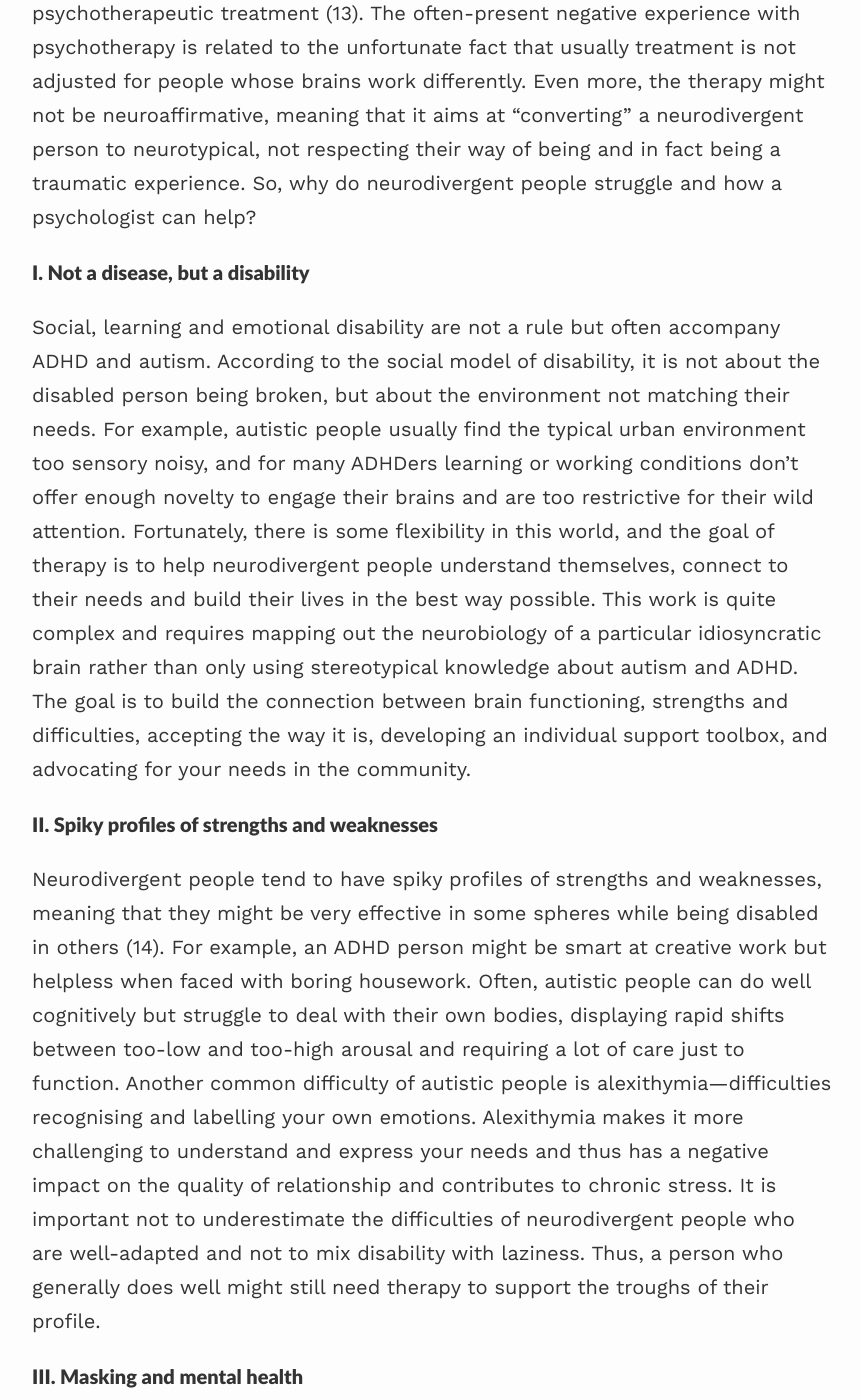
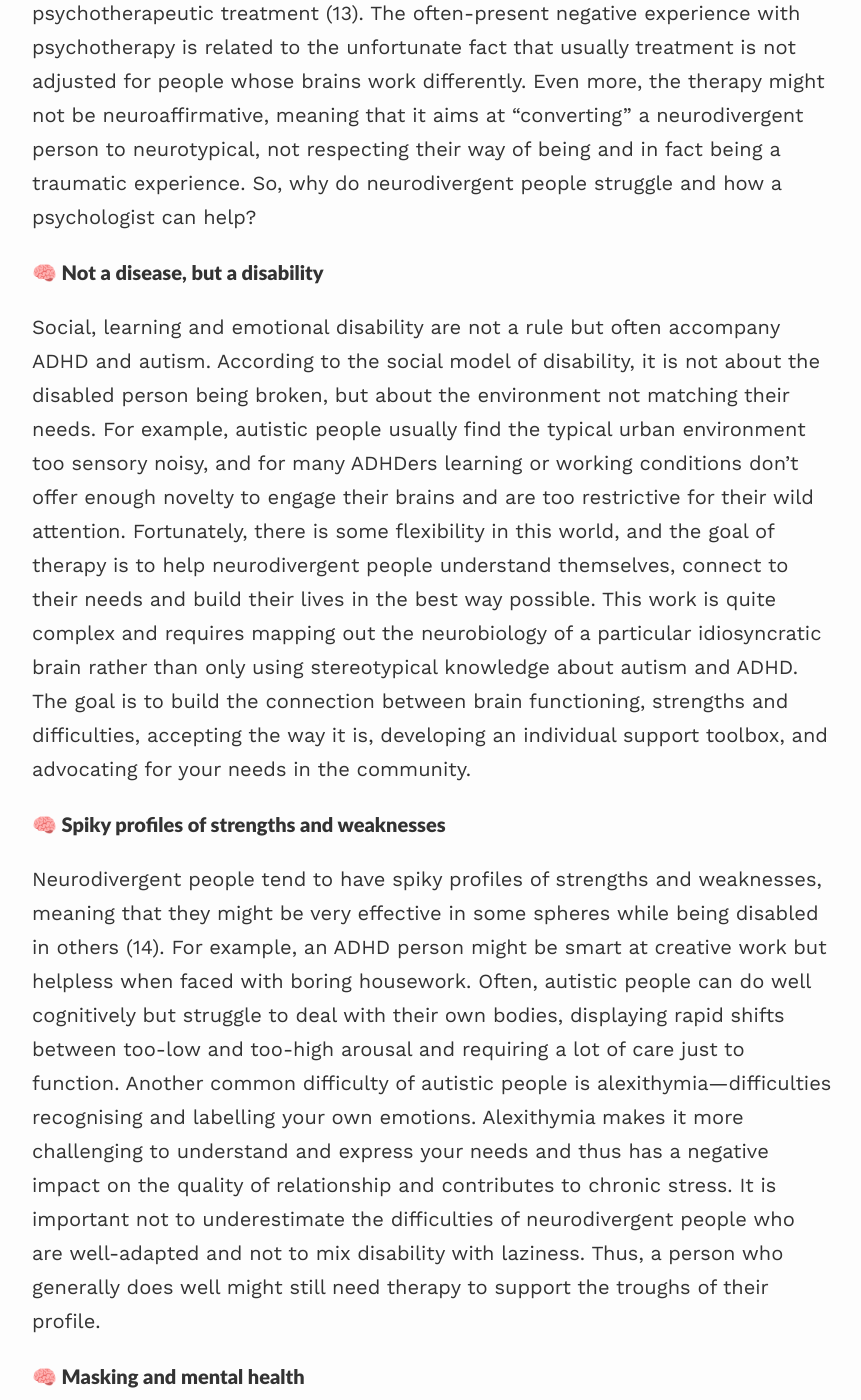
Before and after one commit to dobrushina/dobrushina.github.io, a Jekyll site: the page built from Neurodivergence-Psychotherapy.md, in a window 1280 px wide and 1400 px high, scrolled down 3102 px. Shown: the whole window, without its empty margins (208-1069 px from the left). Built offline with Jekyll 4.4.1, drawn with Linux system fonts in a browser that asks for light colours; nearby versions of some CDN libraries; some of the changed text lies outside the part shown.

Commit message:
Update Neurodivergence-Psychotherapy.md

```diff
--- a/Neurodivergence-Psychotherapy.md
+++ b/Neurodivergence-Psychotherapy.md
@@ -29,23 +29,23 @@ Similarly in ADHD, the frontal lobes show less top-down connections to the lower
 
 Having said that, it would be a mistake to only reassure neurodivergent people that they are OK without offering them help. Up to 80% of autistic and ADHD people have mental conditions such as depression, anxiety disorders, posttraumatic stress (PTSD), eating disorders or substance abuse (9, 10). ADHD and autism are with a 5-fold and 7-fold increased risk of suicide, respectively (11, 12). Neurodivergence is associated with resistance to both pharmacological and psychotherapeutic treatment (13). The often-present negative experience with psychotherapy is related to the unfortunate fact that usually treatment is not adjusted for people whose brains work differently. Even more, the therapy might not be neuroaffirmative, meaning that it aims at “converting” a neurodivergent person to neurotypical, not respecting their way of being and in fact being a traumatic experience. So, why do neurodivergent people struggle and how a psychologist can help?
 
-#### I. Not a disease, but a disability
+#### &#129504; Not a disease, but a disability
 
 Social, learning and emotional disability are not a rule but often accompany ADHD and autism. According to the social model of disability, it is not about the disabled person being broken, but about the environment not matching their needs. For example, autistic people usually find the typical urban environment too sensory noisy, and for many ADHDers learning or working conditions don’t offer enough novelty to engage their brains and are too restrictive for their wild attention. Fortunately, there is some flexibility in this world, and the goal of therapy is to help neurodivergent people understand themselves, connect to their needs and build their lives in the best way possible. This work is quite complex and requires mapping out the neurobiology of a particular idiosyncratic brain rather than only using stereotypical knowledge about autism and ADHD. The goal is to build the connection between brain functioning, strengths and difficulties, accepting the way it is, developing an individual support toolbox, and advocating for your needs in the community.
 
-#### II. Spiky profiles of strengths and weaknesses
+#### &#129504; Spiky profiles of strengths and weaknesses
 
 Neurodivergent people tend to have spiky profiles of strengths and weaknesses, meaning that they might be very effective in some spheres while being disabled in others (14). For example, an ADHD person might be smart at creative work but helpless when faced with boring housework. Often, autistic people can do well cognitively but struggle to deal with their own bodies, displaying rapid shifts between too-low and too-high arousal and requiring a lot of care just to function. Another common difficulty of autistic people is alexithymia—difficulties recognising and labelling your own emotions. Alexithymia makes it more challenging to understand and express your needs and thus has a negative impact on the quality of relationship and contributes to chronic stress. It is important not to underestimate the difficulties of neurodivergent people who are well-adapted and not to mix disability with laziness. Thus, a person who generally does well might still need therapy to support the troughs of their profile.
 
-#### III. Masking and mental health
+#### &#129504; Masking and mental health
 
 Another reason why not only disabled neurodivergent people need support is that, as mentioned previously, it is of importance how it works inside rather than how it looks from the outside. Many autistic and ADHD people can mask their differences, following the neurotypical social conventions of communication (15). Masking might help in terms of career, but it is related to devastating mental consequences, including feeling non-authentic, disconnected from yourself and other people, being depressed and even thinking about suicide (16). Hiding and suppressing yourself to fit in is a very traumatic experience. Masking is especially typical for autistic females and non-binary people but is not unfrequented in autistic males and people with ADHD. When it comes to masking, the goal of the therapy is to develop self-understanding and invent more flexible, balanced ways of dealing with social demands, accepting the way other people are but respecting your right to live a more authentic life.
 
-#### IV. Trauma
+#### &#129504; Trauma
 
 While some difficulties come from the neurodivergence itself, others originate from trauma. Autistic and ADHD people have dramatically heightened risk of adverse childhood experiences, including but not limited to bullying, parental divorce, income insufficiency, and sexual abuse (17, 18). In addition to easily noticeable traumatic events, neurodivergent people might suffer from background feelings of being rejected because of the way they are, failing to fit in, trying hard but not succeeding, and other. Trauma has a profound impact on psychological wellbeing and thus needs to be addressed by special therapy techniques such as EMDR or rescripting in schema therapy. Often, neurodivergent people need a substantial amount of trauma-focused work to recover from depression and other chronic medical conditions.
 
-#### V. Relationships
+#### &#129504; Relationships
 
 Last but not least, neurodivergent people might need family and couple therapy. As a rule of thumb, autism and ADHD can be found in several family members, both because they are genetically inherited and because neurodivergent people tend to find folks like them to be of more interest for a romantic relationship. In such neurodivergent families, brains might show more differences between the family members than in a neurotypical family, making it more challenging to understand each other. In addition, high sensitivity, intensity of emotional experiences, limited energy resources and sometimes alexithymia may get in the way towards a balanced relationship. Parents might experience burnout, and couples might face conflicts or disconnection. Couple and family therapy taking into account the influence of neurodivergence can be highly beneficial in such cases.
 
```
